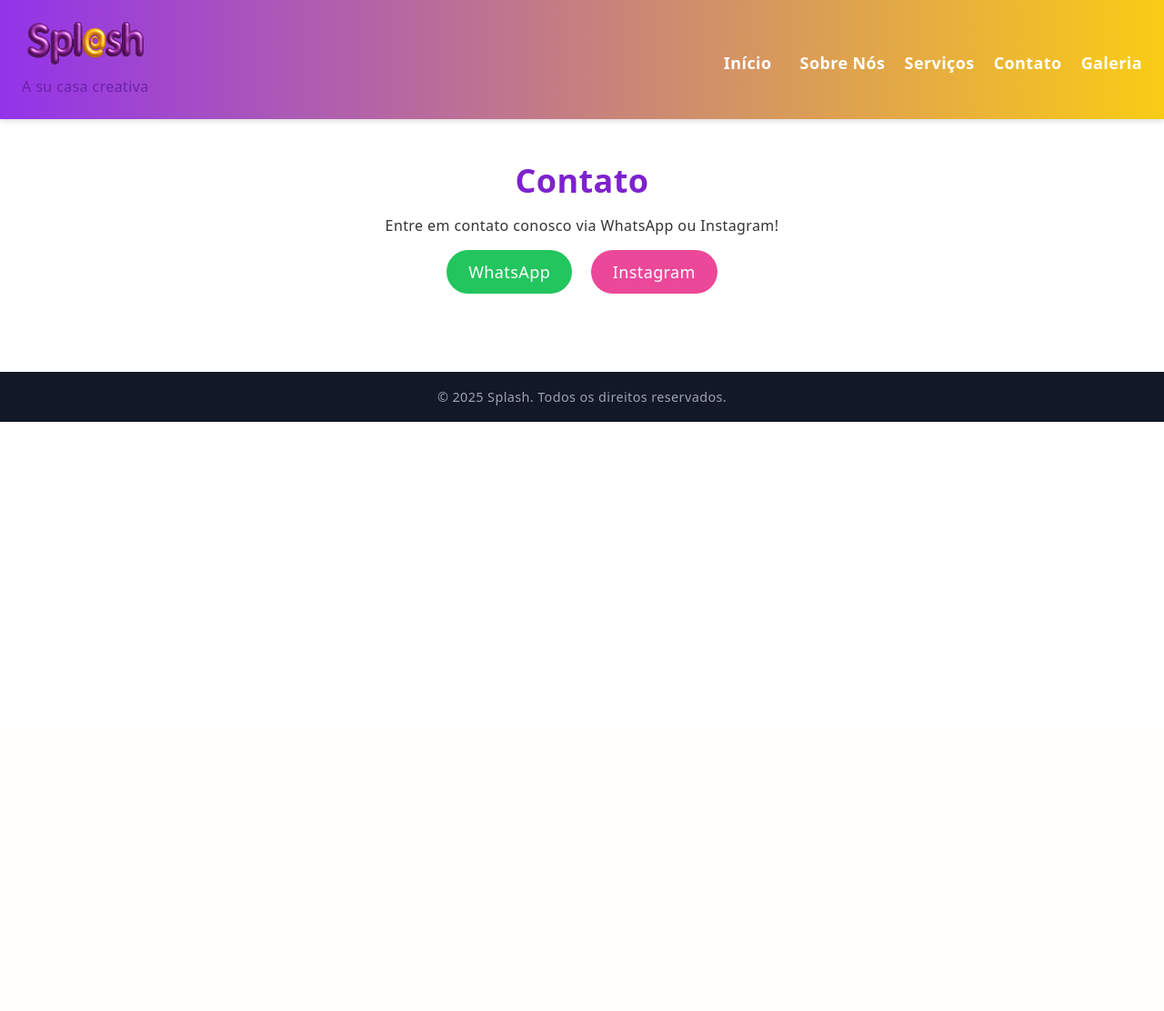
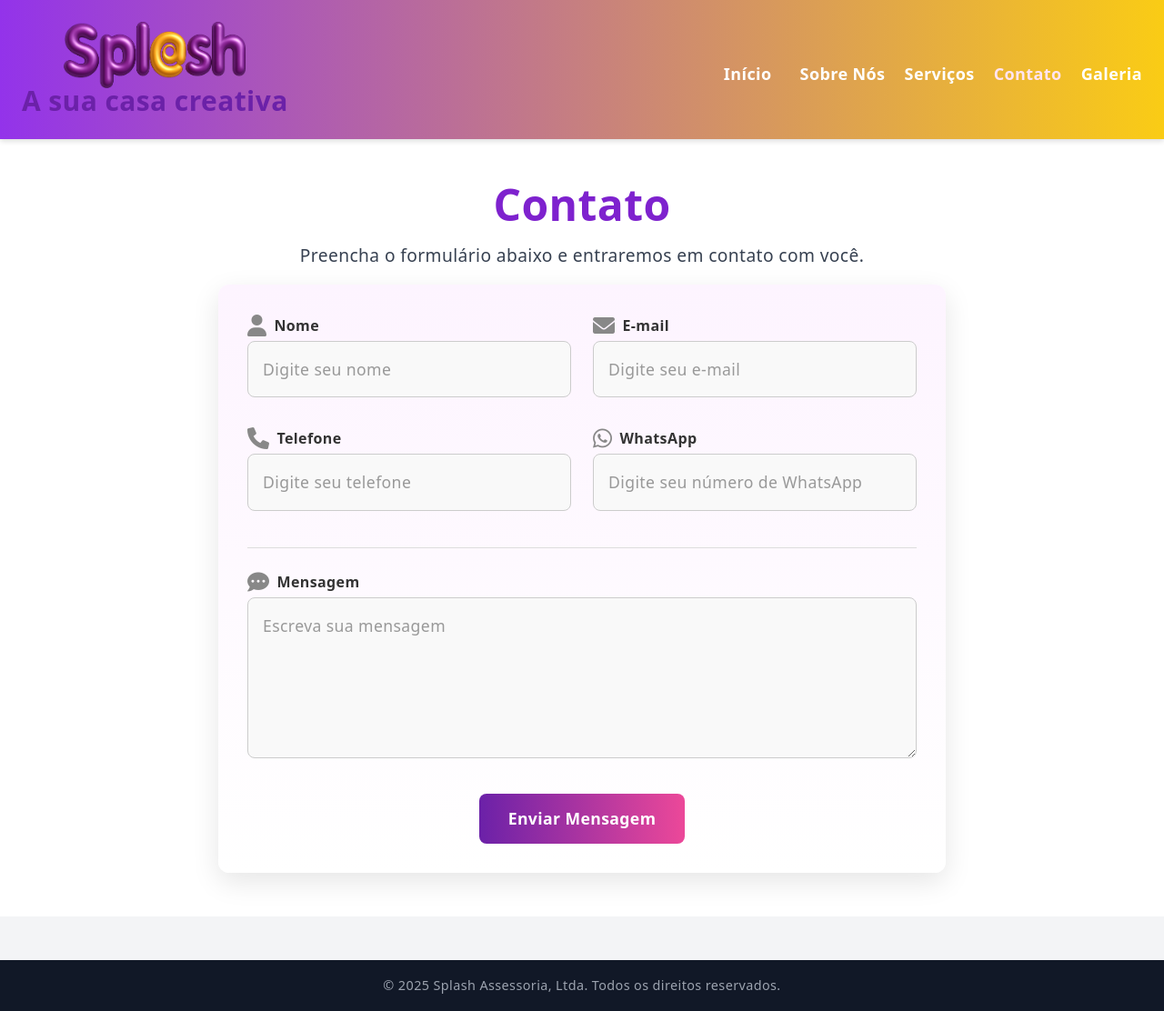
Before and after one commit to jtrosino/splash-site, a PHP site: page /contact.html in a window 1280 px wide. Shown: the whole page at 91% size. Before the commit the page ends 800 px from the top, so only its background shows below. Run offline with PHP 8.4, Linux system fonts and the light colour scheme; some libraries are stand-ins or nearby versions.

Commit message:
Update contact page with form redesign and fixes

```diff
--- a/contact.html
+++ b/contact.html
@@ -1,44 +1,261 @@
-
 <!DOCTYPE html>
 <html lang="pt-BR">
 <head>
-    <meta charset="UTF-8">
-    <meta name="viewport" content="width=device-width, initial-scale=1.0">
+  <meta charset="UTF-8" />
+  <meta name="viewport" content="width=device-width, initial-scale=1.0"/>
   <title>Contato - Splash</title>
   <script src="https://cdn.tailwindcss.com"></script>
-    <link rel="stylesheet" href="style.css">
+  <link rel="stylesheet" href="style.css" />
+  <link rel="stylesheet" href="https://cdnjs.cloudflare.com/ajax/libs/font-awesome/6.0.0-beta3/css/all.min.css"/>
+  <style>
+    .logo-subtitle {
+      color: #6b21a8;
+    }
+    header.scrolled .logo-subtitle {
+      color: white !important;
+    }
+
+    .form-card {
+      background: linear-gradient(to bottom, #fdf4ff, #fff);
+      padding: 2rem;
+      border-radius: 12px;
+      box-shadow: 0 10px 30px rgba(0, 0, 0, 0.1);
+      max-width: 800px;
+      margin: 0 auto;
+    }
+
+    .form-header {
+      font-size: 1.2rem;
+      color: #4b0082;
+      margin-bottom: 1rem;
+    }
+
+    .label-icon {
+      display: flex;
+      align-items: center;
+      gap: 0.5rem;
+      font-weight: 600;
+      margin-bottom: 0.25rem;
+      transition: color 0.3s ease;
+    }
+
+    .label-icon i {
+      color: #888;
+      font-size: 1.5rem;
+      transition: transform 0.3s ease, color 0.3s ease;
+    }
+
+    .input-wrapper:focus-within i {
+      color: #6b21a8;
+      transform: scale(1.15);
+    }
+
+    .form-container input,
+    .form-container textarea {
+      width: 100%;
+      padding: 1rem;
+      margin-bottom: 1rem;
+      background-color: #f9f9f9;
+      border: 1px solid #ccc;
+      border-radius: 8px;
+      font-size: 1.1rem;
+      color: #333;
+      transition: border 0.3s, box-shadow 0.3s;
+    }
+
+    .form-container input::placeholder,
+    .form-container textarea::placeholder {
+      color: #999;
+    }
+
+    .form-container input:focus,
+    .form-container textarea:focus {
+      border-color: #6b21a8;
+      box-shadow: 0 0 6px rgba(107, 33, 168, 0.4);
+      outline: none;
+    }
+
+    .form-container .error-border {
+      border-color: red !important;
+    }
+
+    .divider {
+      border-top: 1px solid #ddd;
+      margin: 1.5rem 0;
+    }
+
+    .form-container button {
+      background: linear-gradient(90deg, #6b21a8, #ec4899);
+      color: white;
+      padding: 0.85rem 2rem;
+      border: none;
+      border-radius: 8px;
+      font-size: 1.1rem;
+      font-weight: bold;
+      cursor: pointer;
+      position: relative;
+      overflow: hidden;
+      transition: box-shadow 0.3s ease, transform 0.2s;
+    }
+
+    .form-container button:hover {
+      box-shadow: 0 0 12px rgba(107, 33, 168, 0.6);
+      transform: translateY(-1px);
+    }
+
+    .success-message {
+      display: none;
+      background: #d1fae5;
+      color: #065f46;
+      padding: 1rem;
+      border-radius: 8px;
+      margin-top: 1rem;
+      text-align: center;
+      animation: fadeIn 0.4s ease-in-out;
+    }
+
+    .error-message {
+      color: red;
+      font-size: 0.9rem;
+      margin-top: -0.5rem;
+      margin-bottom: 0.5rem;
+      display: none;
+    }
+
+    @media (min-width: 768px) {
+      .form-grid {
+        display: grid;
+        grid-template-columns: repeat(2, 1fr);
+        gap: 1rem 1.5rem;
+      }
+    }
+
+    @keyframes fadeIn {
+      from { opacity: 0; transform: translateY(10px); }
+      to { opacity: 1; transform: translateY(0); }
+    }
+
+    .shake {
+      animation: shake 0.3s;
+    }
+
+    @keyframes shake {
+      0% { transform: translateX(0); }
+      25% { transform: translateX(-4px); }
+      50% { transform: translateX(4px); }
+      75% { transform: translateX(-4px); }
+      100% { transform: translateX(0); }
+    }
+  </style>
 </head>
-<body class="bg-white font-sans leading-relaxed tracking-wide flex flex-col">
+<body class="bg-gray-100 font-sans leading-relaxed tracking-wide flex flex-col">
+  <!-- Header -->
   <header class="bg-gradient-to-r from-purple-600 to-yellow-400 text-white p-6">
     <div class="container mx-auto flex justify-between items-center">
       <div class="flex flex-col items-center">
-<img src="assets/Spl@sh_balloon.png" alt="Splash Logo" class="w-32">
-<p class="text-base mt-1" style="color: #6b21a8;">A su casa creativa</p>
+        <img src="assets/Spl@sh_balloon.png" alt="Splash Logo" class="mx-auto mb-0 w-56" />
+        <p class="text-3xl font-semibold -mt-1 logo-subtitle">A sua casa creativa</p>
       </div>
-
       <nav class="space-x-4 text-lg font-semibold">
         <a href="index.html">Início</a>
         <a href="about.html">Sobre Nós</a>
         <a href="services.html">Serviços</a>
-    <a href="contact.html">Contato</a>
+        <a href="contact.html" class="active">Contato</a>
         <a href="gallery.php">Galeria</a>
       </nav>
-
     </div>
   </header>
 
-<section class="section-fade" class="fade-in" class="p-12 text-center">
-    <h1 class="text-4xl font-bold text-purple-700 mb-4 text-center">Contato</h1>
-    <p class="mb-6 text-center">Entre em contato conosco via WhatsApp ou Instagram!</p>
-    <div class="text-center"><a href="https://wa.me/5511999999999" class="bg-green-500 hover:bg-green-600 text-white px-6 py-3 rounded-full text-lg mx-2">WhatsApp</a>
-    <a href="https://instagram.com" class="bg-pink-500 hover:bg-pink-600 text-white px-6 py-3 rounded-full text-lg mx-2">Instagram</a></div>
+  <!-- Contact Section -->
+  <section class="section-fade p-12 text-center bg-white">
+    <h1 class="text-5xl font-bold text-purple-700 mb-4">Contato</h1>
+    <p class="form-header text-gray-700">Preencha o formulário abaixo e entraremos em contato com você.</p>
+    <div class="form-card">
+      <form class="form-container text-left" id="contactForm">
+        <div class="form-grid">
+          <div class="input-wrapper">
+            <label for="nome" class="label-icon"><i class="fas fa-user"></i> Nome</label>
+            <input type="text" id="nome" name="nome" placeholder="Digite seu nome" required />
+            <p class="error-message" id="error-nome">Por favor, preencha o nome.</p>
+          </div>
+          <div class="input-wrapper">
+            <label for="email" class="label-icon"><i class="fas fa-envelope"></i> E-mail</label>
+            <input type="email" id="email" name="email" placeholder="Digite seu e-mail" required />
+            <p class="error-message" id="error-email">Por favor, preencha um e-mail válido.</p>
+          </div>
+          <div class="input-wrapper">
+            <label for="telefone" class="label-icon"><i class="fas fa-phone"></i> Telefone</label>
+            <input type="tel" id="telefone" name="telefone" placeholder="Digite seu telefone" />
+          </div>
+          <div class="input-wrapper">
+            <label for="whatsapp" class="label-icon"><i class="fab fa-whatsapp"></i> WhatsApp</label>
+            <input type="tel" id="whatsapp" name="whatsapp" placeholder="Digite seu número de WhatsApp" />
+          </div>
+        </div>
+
+        <div class="divider"></div>
+
+        <div class="input-wrapper">
+          <label for="mensagem" class="label-icon"><i class="fas fa-comment-dots"></i> Mensagem</label>
+          <textarea id="mensagem" name="mensagem" rows="5" placeholder="Escreva sua mensagem"></textarea>
+        </div>
+        <p class="error-message" id="error-mensagem">Por favor, escreva sua mensagem.</p>
+
+        <div class="text-center mt-4">
+          <button type="submit">Enviar Mensagem</button>
+        </div>
+        <div class="success-message" id="success-message">Mensagem enviada com sucesso!</div>
+      </form>
+    </div>
   </section>
 
+  <!-- Footer -->
   <footer class="bg-gray-900 text-gray-400 text-center p-4 mt-12">
-        &copy; 2025 Splash. Todos os direitos reservados.
+    &copy; 2025 Splash Assessoria, Ltda. Todos os direitos reservados.
   </footer>
-<script src='script.js'></script>
-<script src='script.js'></script>
-<script src='script.js'></script>
+
+  <script>
+    const form = document.getElementById("contactForm");
+    const successMessage = document.getElementById("success-message");
+
+    form.addEventListener("submit", function (event) {
+      event.preventDefault();
+      let valid = true;
+
+      document.querySelectorAll(".error-message").forEach((el) => (el.style.display = "none"));
+      document.querySelectorAll(".form-container input, .form-container textarea").forEach((el) => {
+        el.classList.remove("error-border", "shake");
+      });
+
+      const nome = document.getElementById("nome");
+      const email = document.getElementById("email");
+      const mensagem = document.getElementById("mensagem");
+
+      if (nome.value.trim() === "") {
+        document.getElementById("error-nome").style.display = "block";
+        nome.classList.add("error-border", "shake");
+        valid = false;
+      }
+
+      if (email.value.trim() === "" || !/\S+@\S+\.\S+/.test(email.value)) {
+        document.getElementById("error-email").style.display = "block";
+        email.classList.add("error-border", "shake");
+        valid = false;
+      }
+
+      if (mensagem.value.trim() === "") {
+        document.getElementById("error-mensagem").style.display = "block";
+        mensagem.classList.add("error-border", "shake");
+        valid = false;
+      }
+
+      if (valid) {
+        successMessage.style.display = "block";
+        form.reset();
+        setTimeout(() => (successMessage.style.display = "none"), 3000);
+      }
+    });
+  </script>
+  <script src="script.js"></script>
 </body>
 </html>
```
Also changed, not shown: about.html (+14 -11 lines), gallery.php (+12 -7 lines), git_cheat_sheet.txt (added, +46 -0 lines), index.html (+22 -17 lines), old_contact.html (added, +205 -0 lines), script.js (+41 -6 lines), services.html (+14 -11 lines), style.css (+44 -11 lines). Lines whose indentation alone changed are shown as unchanged.
